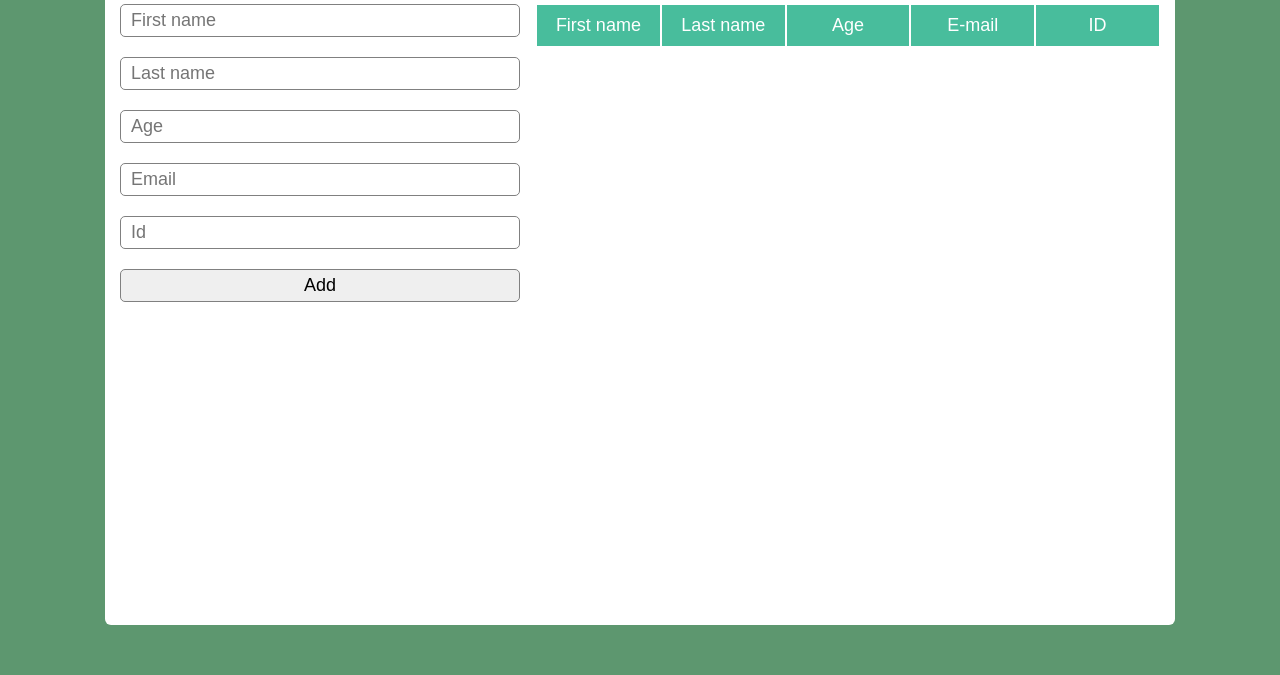
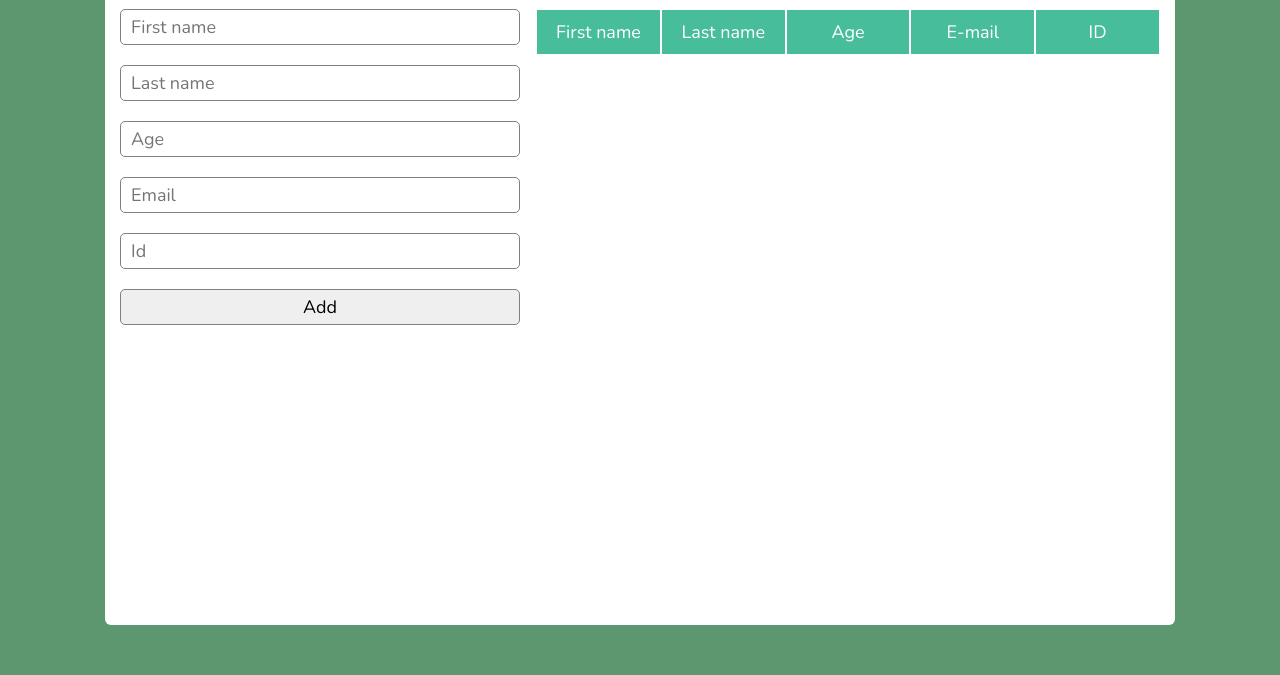
Before and after one commit to kathyspark/js-course, a plain HTML site: page index.html in a window 1280 px wide. Shown: the part 125-800 px from the top of the page. Drawn offline with nearby package versions, Linux system fonts and the light colour scheme.

Commit message:
family font set

```diff
--- a/styles.css
+++ b/styles.css
@@ -1,3 +1,5 @@
+@import url('https://fonts.googleapis.com/css2?family=Nunito:wght@300;400&family=Pacifico&display=swap');
+
 * {
     margin: 0;
     padding: 0;
@@ -5,6 +7,7 @@
     font-size: 18px;
     font-family: sans-serif;
     color: rgb(0, 0, 0);
+    font-family: 'Nunito', sans-serif;
 }
 
 body {
```
